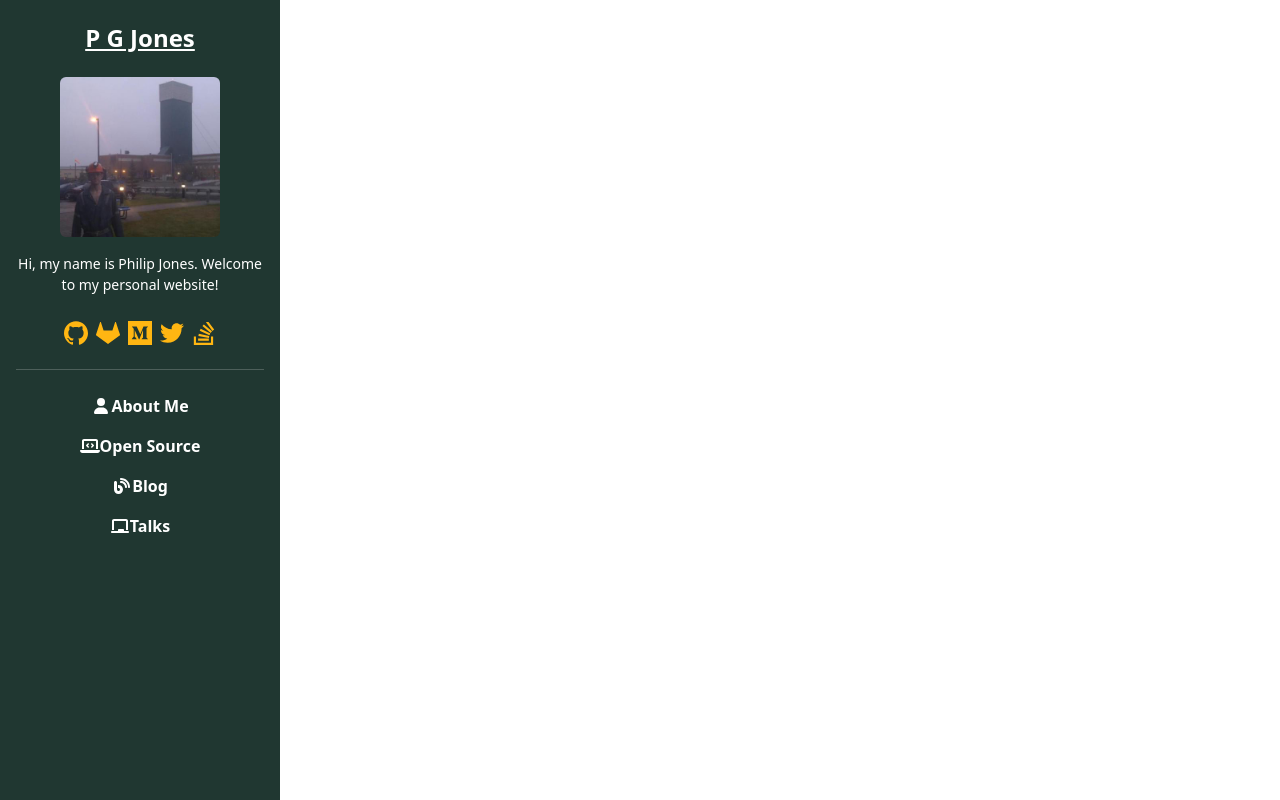
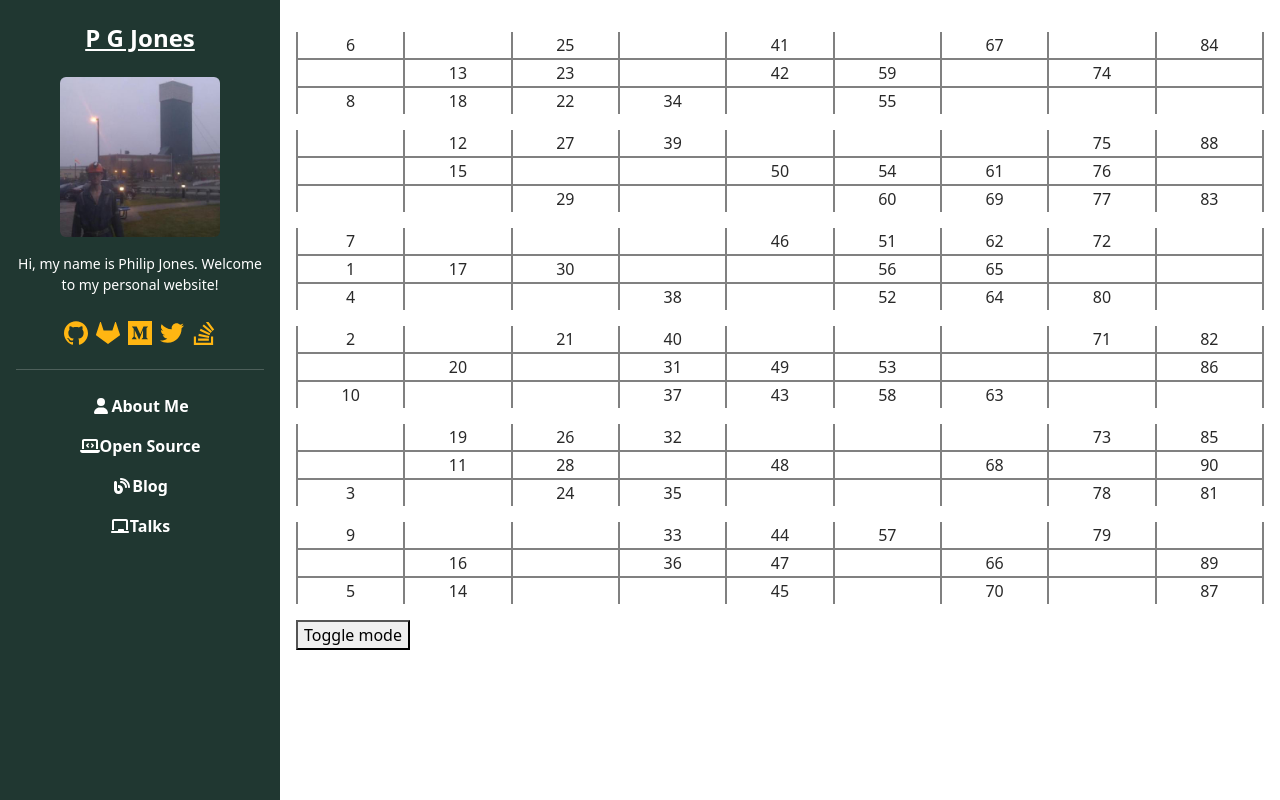
Before and after one commit to pgjones/pgjones_dev, a React (Create React App) app in the folder frontend/: page /bingo in a window 1280 px wide. Built offline with nearby package versions, Linux system fonts and the light colour scheme.

Commit message:
frontend: Add a rushed Bingo implementation
This should allow me to play it with family tomorrow. Clearly the
generation of the card algorithm needs something like a SAT
solver. Although this works for now.

```diff
--- a/frontend/src/App.tsx
+++ b/frontend/src/App.tsx
@@ -2,6 +2,7 @@ import * as React from "react";
 import { Helmet } from "react-helmet";
 import { BrowserRouter, Route, Switch } from "react-router-dom";
 
+import Bingo from "src/Bingo";
 import Blog from "src/Blog";
 import Chat from "src/Chat";
 import Info from "src/Info";
@@ -29,6 +30,9 @@ const App = () => (
             <Route exact={true} path="/">
               <Projects />
             </Route>
+            <Route exact={true} path="/bingo/">
+              <Bingo />
+            </Route>
             <Route exact={true} path="/blog/">
               <Blog />
             </Route>
--- /dev/null
+++ b/frontend/src/Bingo.tsx
@@ -0,0 +1,129 @@
+import * as React from "react";
+
+const shuffle = (array: number[]) => {
+  // Adapted from https://stackoverflow.com/a/2450976/1293256
+  let currentIndex = array.length;
+  let temporaryValue;
+  let randomIndex;
+
+  while (0 !== currentIndex) {
+    randomIndex = Math.floor(Math.random() * currentIndex);
+    currentIndex -= 1;
+
+    // And swap it with the current element.
+    temporaryValue = array[currentIndex];
+    array[currentIndex] = array[randomIndex];
+    array[randomIndex] = temporaryValue;
+  }
+  return array;
+};
+
+const validRow = (row: number[]) => {
+  const counter = new Array(10).fill(0);
+  for (const value of row) {
+    counter[Math.floor(value / 10)] += 1;
+  }
+  return !counter.some((element) => element > 1);
+};
+
+const extractRow = (array: number[]) => {
+  const row: number[] = [];
+  while (row.length !== 5) {
+    const value = array.shift() as number;
+    if (
+      row.some((element) => element - (element % 10) === value - (value % 10))
+    ) {
+      array.push(value);
+    } else {
+      row.push(value);
+    }
+  }
+  return row;
+};
+
+const build = () => {
+  let tries = 0;
+  let rows = [];
+  while (tries < 6) {
+    const numbers = [];
+    for (let i = 0; i < 90; i++) {
+      numbers.push(i);
+    }
+    shuffle(numbers);
+
+    rows = [];
+    for (let i = 0; i < 17; i++) {
+      rows.push(extractRow(numbers));
+    }
+    if (validRow(numbers)) {
+      rows.push(numbers);
+      return rows;
+    } else {
+      tries++;
+    }
+  }
+  throw Error("Cannot build");
+};
+
+const Bingo = () => {
+  const [caller, setCaller] = React.useState(false);
+
+  let content;
+  if (caller) {
+    const numbers = [];
+    for (let i = 0; i < 90; i++) {
+      numbers.push(i);
+    }
+    shuffle(numbers);
+    content = numbers.map((value) => (
+      <React.Fragment key={value}>
+        {value}
+        <br />
+      </React.Fragment>
+    ));
+  } else {
+    const rows = build();
+
+    const cards = rows.map((row, index) => {
+      row.sort();
+      const elements = [];
+      for (let i = 0; i < 9; i++) {
+        let text;
+        for (const value of row) {
+          if (value - (value % 10) === i * 10) {
+            text = (value + 1).toString();
+          }
+        }
+        let element = <td key={index * 100 + i} />;
+        if (text) {
+          element = (
+            <td
+              key={index * 100 + i}
+              onClick={(event) => {
+                (event.target as any).classList.toggle("clicked");
+              }}
+            >
+              {text}
+            </td>
+          );
+        }
+        elements.push(element);
+      }
+      return <tr key={index}>{elements}</tr>;
+    });
+
+    content = (
+      <table className="bingo">
+        <tbody>{cards}</tbody>
+      </table>
+    );
+  }
+  return (
+    <div className="container p-3">
+      {content}
+      <button onClick={() => setCaller((value) => !value)}>Toggle mode</button>
+    </div>
+  );
+};
+
+export default Bingo;
--- a/frontend/src/theme.css
+++ b/frontend/src/theme.css
@@ -1721,3 +1721,25 @@ body {
 .skeleton-line::before {
   content: "\00a0";
 }
+
+.bingo {
+  text-align: center;
+  width: 100%;
+}
+
+.bingo td {
+  border: 2px solid grey;
+  border-radius: 4px;
+}
+
+.bingo td.clicked {
+  background: palegoldenrod;
+}
+
+.bingo tr:first-child {
+  border-top: 16px solid white;
+}
+
+.bingo tr:nth-child(3n) {
+  border-bottom: 16px solid white;
+}
```
